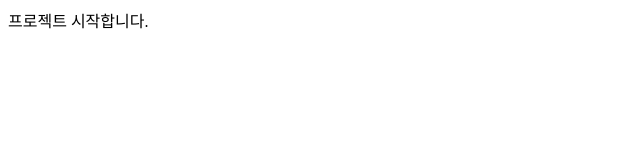
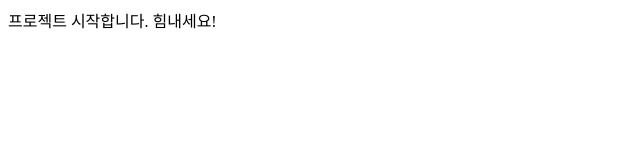
Before and after one commit to gcinhak/group-project, a plain HTML site: page index.html in a window 1280 px wide. Shown: the full height of the page, 0-640 px from the left. Drawn offline with Linux system fonts and the light colour scheme.

Commit message:
화이팅 내용 추가

```diff
--- a/index.html
+++ b/index.html
@@ -6,6 +6,6 @@
         <title>Document</title>
     </head>
     <body>
-        프로젝트 시작합니다.
+        프로젝트 시작합니다. 힘내세요!
     </body>
 </html>
```
